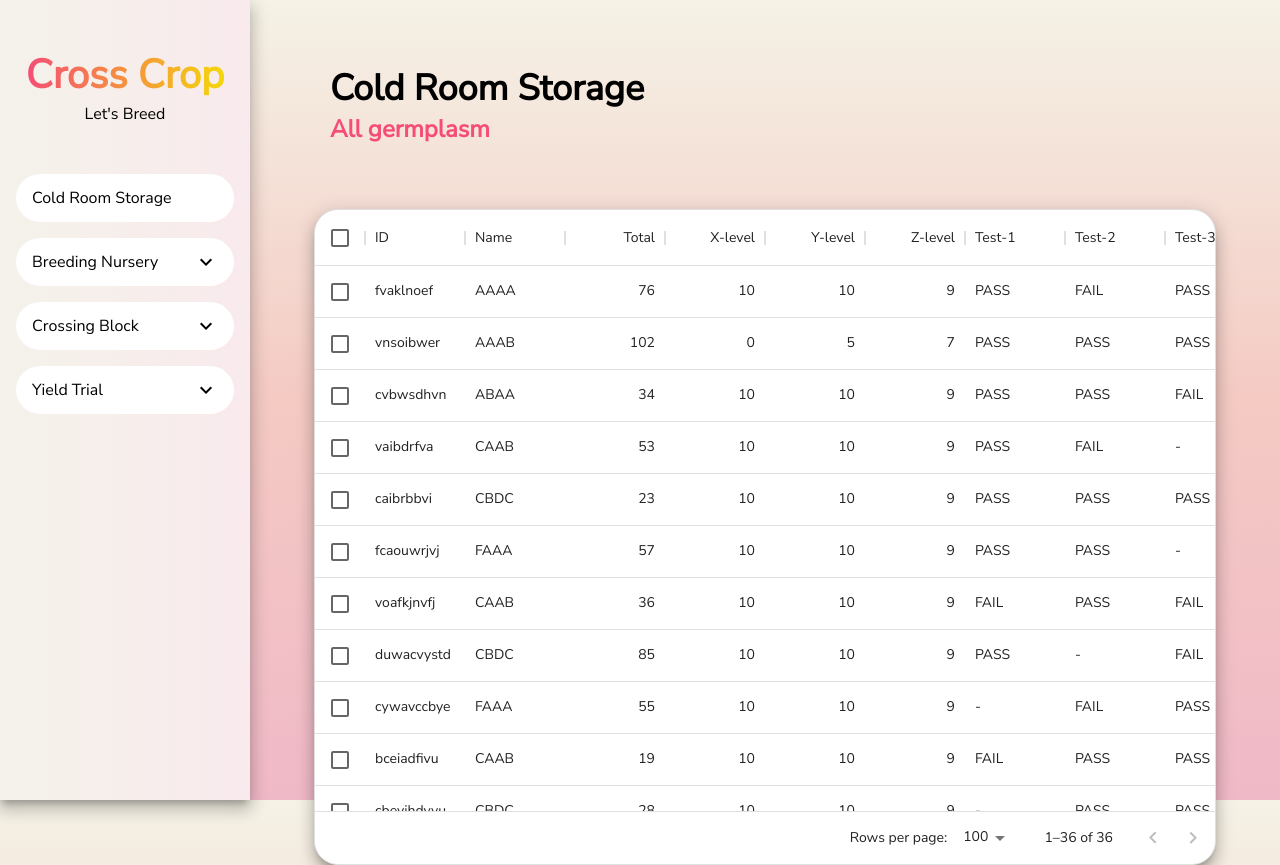
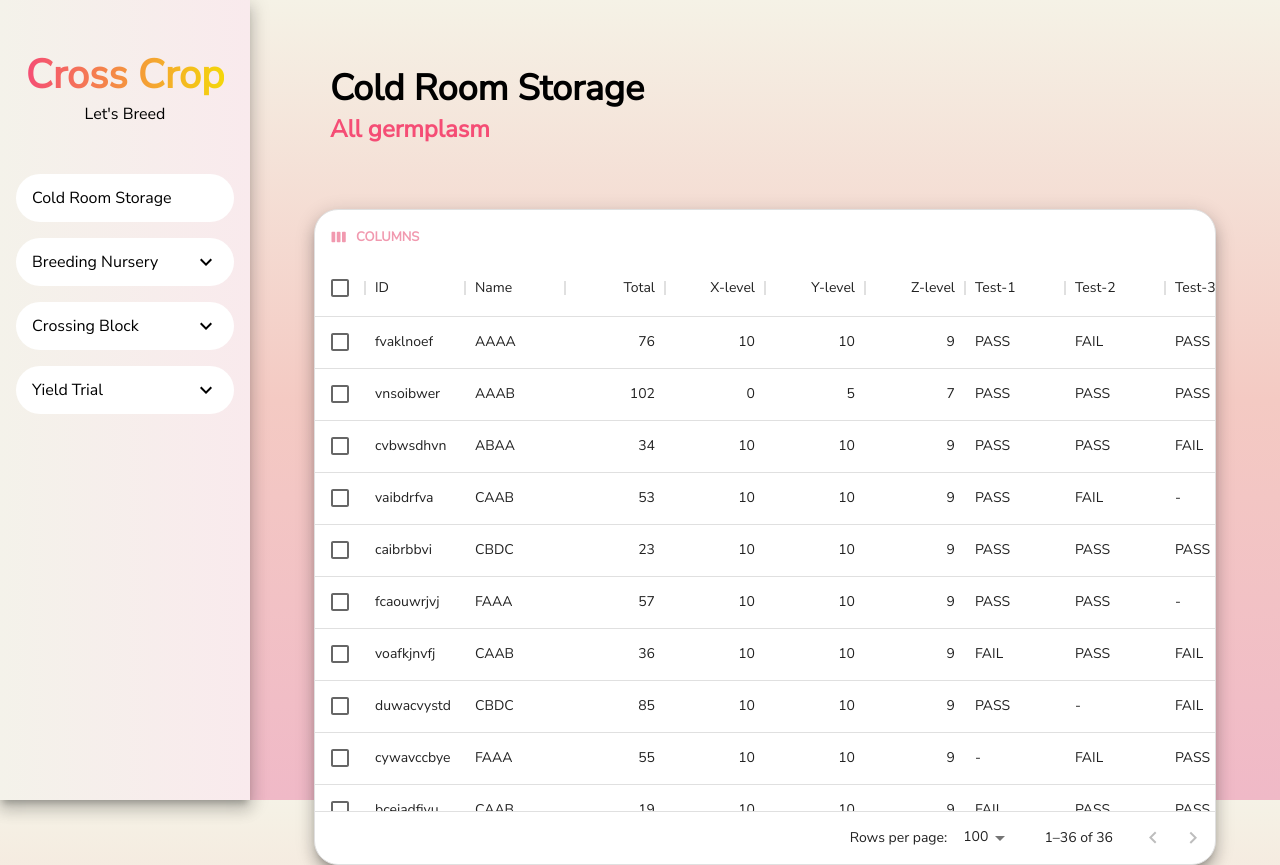
Before and after one commit to mmookptr/crosscrop-frontend, a React (Create React App) app: page / in a window 1280 px wide. Built offline with nearby package versions, Linux system fonts and the light colour scheme.

Commit message:
add filter column button

```diff
--- a/src/components/Datasheet.js
+++ b/src/components/Datasheet.js
@@ -1,14 +1,21 @@
 import React from "react";
 
 import { Box } from "@mui/system";
-import { DataGrid } from "@mui/x-data-grid";
-
-import { mockData } from "../data/mockData";
+import { DataGrid, GridToolbarColumnsButton, GridToolbarContainer } from "@mui/x-data-grid";
 
 const getSelectedRowId = (ids) => {
 	console.log(ids);
 };
 const Datasheet = ({rows, columns}) => {
+
+	const toolbar = () => {
+		return (
+			<GridToolbarContainer sx={{margin: "8px"}}>
+				<GridToolbarColumnsButton sx={{color: "#f199af", fontWeight: "bold"}}/>
+			</GridToolbarContainer>
+		)
+	}
+
 	return (
 		<Box sx={{ height: "90%", paddingTop: "64px" }}>
 			<DataGrid
@@ -19,7 +26,10 @@ const Datasheet = ({rows, columns}) => {
 				onSelectionModelChange={(item) => {
 					getSelectedRowId(item);
 				}}
-				sx={{ borderRadius: "24px", bgcolor: "#ffffff", boxShadow: 10 }}
+				sx={{ borderRadius: "24px", bgcolor: "#ffffff", boxShadow: 10}}
+				components={{
+					Toolbar: toolbar
+				}}
 			/>
 		</Box>
 	);
```
